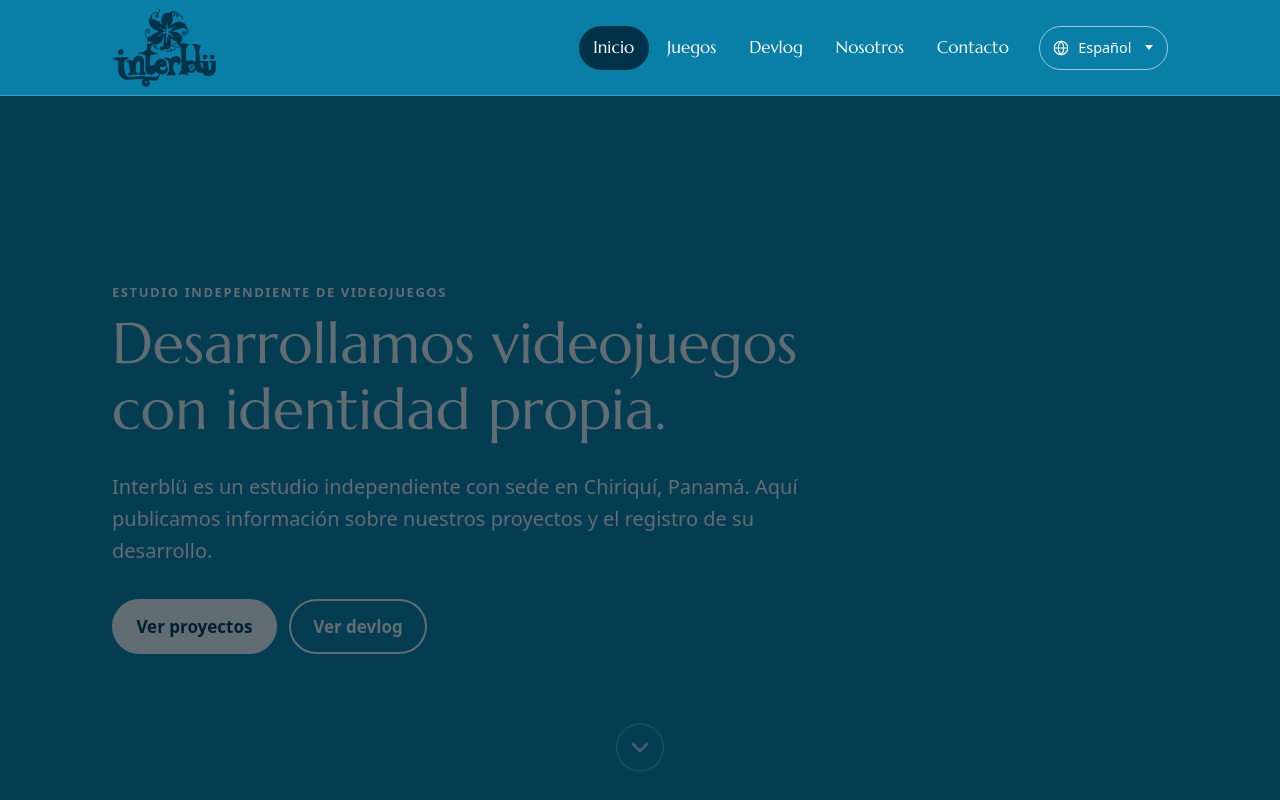
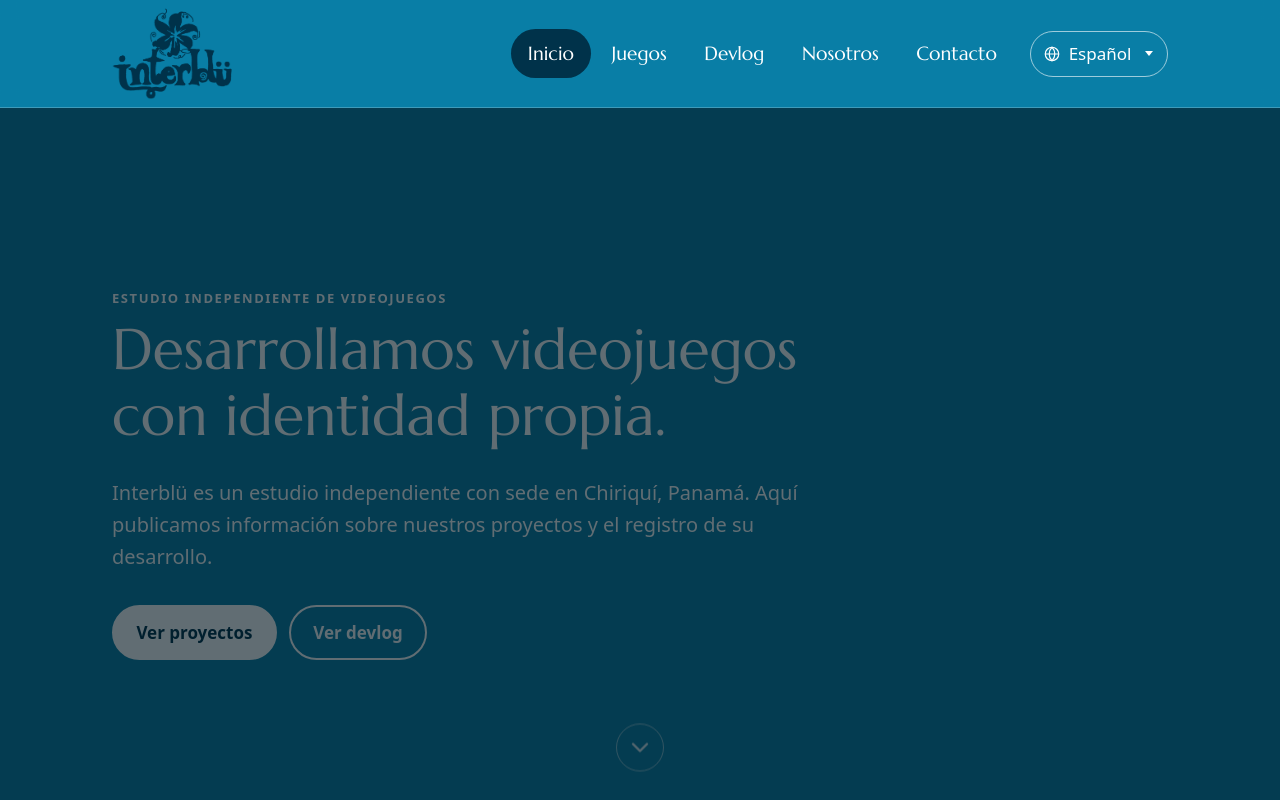
Before and after one commit to mrck245/interblu-project, a Vue app: page / in a window 1280 px wide. Shown: the top 800 px of the page. Built offline with nearby package versions, Linux system fonts and the light colour scheme.

Commit message:
ib-dev-2.5.1: cabecera más grande
- Escritorio: barra de 108px, logo de 92px y menú de 17 a 19px.
- Selector de idioma con texto del tamaño del cuerpo.
- Móvil: barra de 76px y logo de 60px.
Verificado sin desbordes ni solapes de 990 a 1900px en es, de, fr, hi y ar.

```diff
--- a/src/assets/main.css
+++ b/src/assets/main.css
@@ -85,7 +85,7 @@
   --radius: 14px;
   --container: 1120px;
   --gutter: clamp(16px, 4vw, 32px);
-  --header-h: 96px;
+  --header-h: 108px;
 
   /* Movimiento: una sola escala para todas las transiciones */
   --dur-fast: 150ms;
@@ -185,7 +185,7 @@ a {
 /* En móvil la cabecera es más baja (el logo baja a 64px) */
 @media (max-width: 980px) {
   :root {
-    --header-h: 68px;
+    --header-h: 76px;
   }
 }
 
--- a/src/components/AppHeader.vue
+++ b/src/components/AppHeader.vue
@@ -98,7 +98,7 @@ function closeMenu() {
 }
 
 .header__logo {
-  height: 80px;
+  height: 92px;
 }
 
 .nav {
@@ -118,12 +118,12 @@ function closeMenu() {
 }
 
 .nav__link {
-  padding: 0.5rem 0.9rem;
+  padding: 0.55rem 1.05rem;
   border-radius: 999px;
   color: var(--text);
   text-decoration: none;
   font-family: var(--font-display);
-  font-size: var(--fs-body);
+  font-size: clamp(1.0625rem, 0.95rem + 0.3vw, 1.2rem); /* 17 → 19px */
   min-height: 44px;
   display: inline-flex;
   align-items: center;
@@ -152,7 +152,7 @@ function closeMenu() {
   cursor: pointer;
 }
 .bar {
-  width: 24px;
+  width: 26px;
   height: 2px;
   background: var(--text);
   border-radius: 2px;
@@ -170,7 +170,7 @@ function closeMenu() {
    el menú se pliega antes de que falte espacio. */
 @media (max-width: 980px) {
   .header__logo {
-    height: 52px;
+    height: 60px;
   }
   .header__lang {
     display: none;
--- a/src/components/LanguageSwitcher.vue
+++ b/src/components/LanguageSwitcher.vue
@@ -168,7 +168,7 @@ onBeforeUnmount(() => document.removeEventListener('click', onDocumentClick))
   display: inline-flex;
   align-items: center;
   gap: 0.5rem;
-  min-height: 44px;
+  min-height: 46px;
   padding-block: 0.4rem;
   padding-inline: 12px 14px;
   border: 1px solid var(--border-strong);
@@ -176,7 +176,7 @@ onBeforeUnmount(() => document.removeEventListener('click', onDocumentClick))
   background: transparent;
   color: var(--text);
   font: inherit;
-  font-size: var(--fs-small);
+  font-size: var(--fs-body);
   cursor: pointer;
   transition: background-color var(--dur) var(--ease-out);
 }
```
